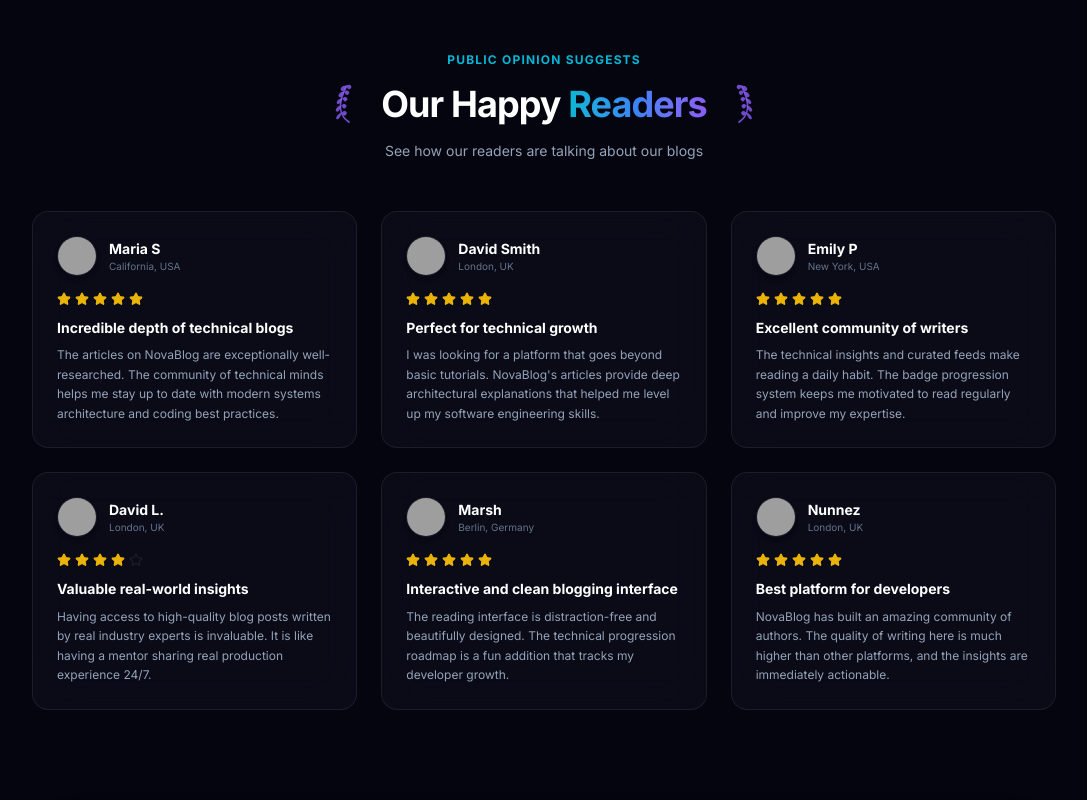
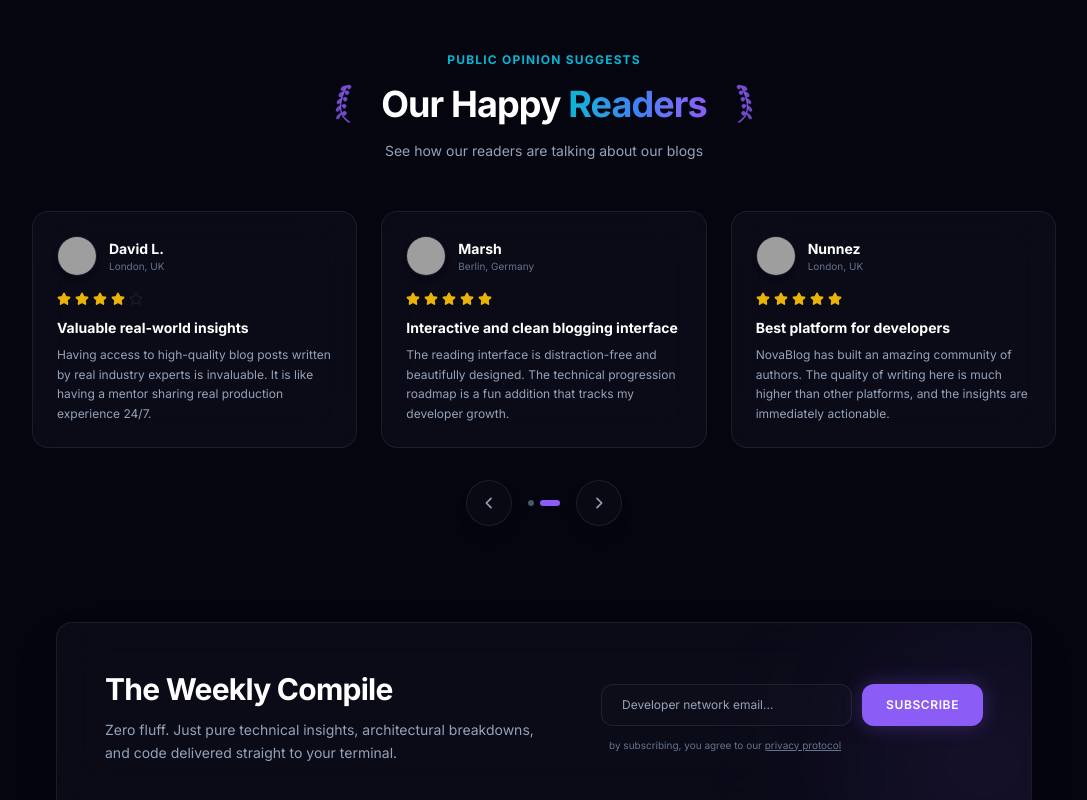
Before and after one commit to swappy-sutar/Novablog-app, a React (Vite) app in the folder frontend/: page / in a window 1280 px wide. Shown: the part 2000-2800 px from the top of the page, without its empty margins (96-1183 px from the left). Built offline with nearby package versions, Linux system fonts and the light colour scheme; no server answers; grey boxes are pictures that could not be loaded.

Commit message:
style(testimonials): show only 6 testimonials with automatic page transition sliding and pause-on-hover logic

```diff
--- a/frontend/src/components/home/Testimonials.jsx
+++ b/frontend/src/components/home/Testimonials.jsx
@@ -1,4 +1,5 @@
-import React from 'react';
+import React, { useState, useEffect } from 'react';
+import { motion, AnimatePresence } from 'framer-motion';
 import { Star } from 'lucide-react';
 import GlassCard from '../ui/GlassCard';
 
@@ -54,6 +55,54 @@ const TESTIMONIALS_DATA = [
 ];
 
 const Testimonials = () => {
+  const [currentPage, setCurrentPage] = useState(0);
+  const [windowWidth, setWindowWidth] = useState(typeof window !== 'undefined' ? window.innerWidth : 1200);
+  const [isPaused, setIsPaused] = useState(false);
+
+  useEffect(() => {
+    const handleResize = () => setWindowWidth(window.innerWidth);
+    window.addEventListener('resize', handleResize);
+    return () => window.removeEventListener('resize', handleResize);
+  }, []);
+
+  const getCardsPerPage = () => {
+    if (windowWidth >= 1024) return 3;
+    if (windowWidth >= 768) return 2;
+    return 1;
+  };
+
+  const cardsPerPage = getCardsPerPage();
+  const totalPages = Math.ceil(TESTIMONIALS_DATA.length / cardsPerPage);
+
+  // Clamp current page if width changes
+  useEffect(() => {
+    setCurrentPage(0);
+  }, [windowWidth]);
+
+  // Automatic scrolling interval
+  useEffect(() => {
+    if (isPaused) return;
+
+    const interval = setInterval(() => {
+      setCurrentPage((prev) => (prev + 1) % totalPages);
+    }, 4500); // Scroll page every 4.5 seconds
+
+    return () => clearInterval(interval);
+  }, [totalPages, isPaused]);
+
+  const handleNext = () => {
+    setCurrentPage((prev) => (prev + 1) % totalPages);
+  };
+
+  const handlePrev = () => {
+    setCurrentPage((prev) => (prev - 1 + totalPages) % totalPages);
+  };
+
+  const displayedCards = TESTIMONIALS_DATA.slice(
+    currentPage * cardsPerPage,
+    (currentPage + 1) * cardsPerPage
+  );
+
   return (
     <section className="max-w-7xl mx-auto px-6 mb-24 overflow-visible relative">
       {/* Header Container */}
@@ -117,11 +166,24 @@ const Testimonials = () => {
         </p>
       </div>
 
-      {/* 3x6 Grid of testimonials (3 columns, 2 rows) */}
-      <div className="relative max-w-5xl mx-auto">
-        <div className="grid grid-cols-1 md:grid-cols-2 lg:grid-cols-3 gap-6">
-          {TESTIMONIALS_DATA.map((card) => (
-            <GlassCard key={card.name} className="p-6 flex flex-col justify-between border border-border-subtle bg-bg-card hover:border-brand-purple/20 hover:bg-white/[0.01] transition-all duration-300">
+      {/* Sliding Grid of testimonials */}
+      <div
+        className="relative max-w-5xl mx-auto min-h-[260px] md:min-h-[230px]"
+        onMouseEnter={() => setIsPaused(true)}
+        onMouseLeave={() => setIsPaused(false)}
+      >
+        <div className="grid grid-cols-1 md:grid-cols-2 lg:grid-cols-3 gap-6 overflow-hidden">
+          <AnimatePresence mode="popLayout" initial={false}>
+            {displayedCards.map((card) => (
+              <motion.div
+                key={card.name}
+                layout
+                initial={{ opacity: 0, scale: 0.95, x: 50 }}
+                animate={{ opacity: 1, scale: 1, x: 0 }}
+                exit={{ opacity: 0, scale: 0.95, x: -50 }}
+                transition={{ type: "spring", stiffness: 300, damping: 28 }}
+              >
+                <GlassCard className="p-6 flex flex-col justify-between border border-border-subtle bg-bg-card hover:border-brand-purple/20 hover:bg-white/[0.01] transition-all duration-300 h-full">
                   <div>
                     {/* User profile row */}
                     <div className="flex items-center gap-3 mb-4">
@@ -164,8 +226,46 @@ const Testimonials = () => {
                     </p>
                   </div>
                 </GlassCard>
+              </motion.div>
+            ))}
+          </AnimatePresence>
+        </div>
+      </div>
+
+      {/* Navigation controls at the bottom */}
+      <div className="flex justify-center items-center gap-4 mt-8">
+        <button
+          onClick={handlePrev}
+          className="p-3.5 rounded-full border border-border-subtle bg-white/[0.02] hover:bg-white/[0.08] hover:border-brand-purple/30 text-gray-400 hover:text-white transition-all duration-300 cursor-pointer shadow-lg active:scale-90"
+          title="Previous page"
+        >
+          <svg className="w-4 h-4" fill="none" viewBox="0 0 24 24" stroke="currentColor" strokeWidth="2.5">
+            <path strokeLinecap="round" strokeLinejoin="round" d="M15 19l-7-7 7-7" />
+          </svg>
+        </button>
+
+        <div className="flex gap-1.5 items-center">
+          {Array(totalPages).fill(null).map((_, idx) => (
+            <button
+              key={idx}
+              onClick={() => setCurrentPage(idx)}
+              className={`h-1.5 rounded-full transition-all duration-300 ${
+                currentPage === idx ? 'w-5 bg-brand-purple' : 'w-1.5 bg-gray-600 hover:bg-gray-400'
+              }`}
+              title={`Go to page ${idx + 1}`}
+            />
           ))}
         </div>
+
+        <button
+          onClick={handleNext}
+          className="p-3.5 rounded-full border border-border-subtle bg-white/[0.02] hover:bg-white/[0.08] hover:border-brand-purple/30 text-gray-400 hover:text-white transition-all duration-300 cursor-pointer shadow-lg active:scale-90"
+          title="Next page"
+        >
+          <svg className="w-4 h-4" fill="none" viewBox="0 0 24 24" stroke="currentColor" strokeWidth="2.5">
+            <path strokeLinecap="round" strokeLinejoin="round" d="M9 5l7 7-7 7" />
+          </svg>
+        </button>
       </div>
     </section>
   );
```
Lines whose indentation alone changed are shown as unchanged.
